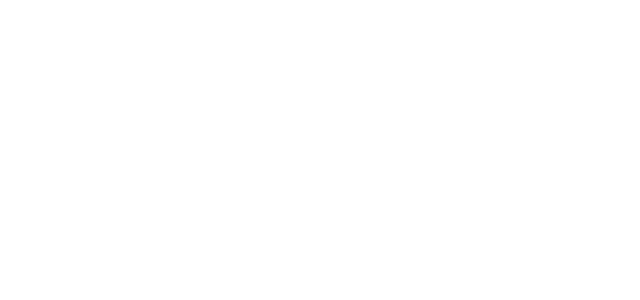
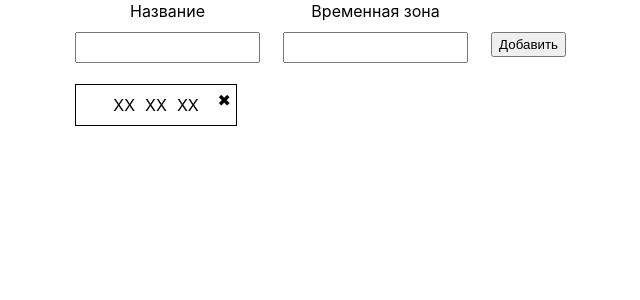
Before and after one commit to ShulaevIvan/react_hw_6_1, a React (Create React App) app: page / in a window 1280 px wide. Shown: the top 300 px of the page, without its empty margins (53-693 px from the left). Built offline with nearby package versions, Linux system fonts and the light colour scheme.

Commit message:
add basic func

```diff
--- a/src/App.css
+++ b/src/App.css
@@ -1,38 +1,4 @@
 .App {
-  text-align: center;
+
+  margin-left: 10%;
 }
-
-.App-logo {
-  height: 40vmin;
-  pointer-events: none;
-}
-
-@media (prefers-reduced-motion: no-preference) {
-  .App-logo {
-    animation: App-logo-spin infinite 20s linear;
-  }
-}
-
-.App-header {
-  background-color: #282c34;
-  min-height: 100vh;
-  display: flex;
-  flex-direction: column;
-  align-items: center;
-  justify-content: center;
-  font-size: calc(10px + 2vmin);
-  color: white;
-}
-
-.App-link {
-  color: #61dafb;
-}
-
-@keyframes App-logo-spin {
-  from {
-    transform: rotate(0deg);
-  }
-  to {
-    transform: rotate(360deg);
-  }
-}
--- a/src/App.js
+++ b/src/App.js
@@ -1,9 +1,15 @@
+import './components/FormInput/FormInput.css';
+import './components/Clock/Clock.css';
+import './App.css';
 import FormInput from "./components/FormInput/FormInput";
-import Watch from "./components/Watch/Watch";
+import Clock from "./components/Clock/Clock";
 
 function App() {
   return (
     <div className="App">
+      <FormInput>
+        <Clock></Clock>
+      </FormInput>
     </div>
   );
 }
--- /dev/null
+++ b/src/components/Clock/Clock.css
@@ -0,0 +1,41 @@
+.clock-result-wrap {
+    display: flex;
+    position: relative;
+    max-width: 600px;
+}
+.clock-wrap {
+    display: flex;
+    position: relative;
+    flex-direction: row;
+    flex-wrap: wrap;
+    width: 100%;
+}
+.rm-btn::before {
+    position: absolute;
+    top: 5px;
+    right: 5px;
+    content: '\2716';
+    cursor: pointer;
+}
+.clock-body {
+    display: flex;
+    flex-direction: row;
+    flex-wrap: wrap;
+    width: 100%;
+    justify-content: center;
+    align-items: center;
+    border: 1px solid;
+    max-width: 160px;
+    min-height: 40px;
+    position: relative;
+}
+.hours-wrap, .minutes-wrap, .seconds-wrap {
+    min-width: 100px;
+    display: flex;
+    flex-direction: column;
+    width: 25%;
+    margin-right: 2%;
+}
+.hours, .minutes, .seconds {
+    padding: 0 5px;
+}
--- /dev/null
+++ b/src/components/Clock/Clock.jsx
@@ -0,0 +1,18 @@
+import React from "react";
+
+const Clock = () => {
+    return (
+        <React.Fragment>
+            <div className="clock-wrap">
+                <div className="clock-body">
+                    <div className="rm-btn-wrap"><span className="rm-btn"></span></div>
+                    <span className="hours">XX</span>
+                    <span className="minutes">XX</span>
+                    <span className="seconds">XX</span>
+                </div>
+            </div>
+        </React.Fragment>
+    );
+}
+
+export default Clock;
--- /dev/null
+++ b/src/components/FormInput/FormInput.css
@@ -0,0 +1,33 @@
+.inputs-wrap {
+    display: flex;
+    flex-direction: row;
+    flex-wrap: wrap;
+    width: 100%;
+    align-items: center;
+    margin-bottom: 20px;
+}
+.input-name-wrap,
+.input-timezone-wrap,
+.input-btn-wrap {
+    display: flex;
+    flex-direction: column;
+    flex-wrap: wrap;
+    max-width: 33%;
+    margin-right: 2%;
+    align-items: center;
+    justify-content: space-around;
+    min-height: 64px;
+}
+.input-name-wrap label,
+.input-timezone-wrap label,
+.input-btn-wrap label {
+    margin-bottom: 10px;
+}
+.input-btn-wrap button,
+.input-name-wrap input,
+.input-timezone-wrap input {
+   min-height: 25px;
+}
+.input-btn-wrap button {
+    min-height: 25px;
+}
--- a/src/components/FormInput/FormInput.jsx
+++ b/src/components/FormInput/FormInput.jsx
@@ -1,10 +1,68 @@
 import React from "react";
+import { useState } from "react";
+import { useRef } from "react";
+
+const FormInput = (props) => {
+    const initNameState = {
+        nameInputRef: useRef(null),
+    };
+    const initZoneState = {
+        zoneInputRef: useRef(null),
+        zoneValue: undefined
+    }
+
+    const [inputNameState, setInputNameState] = useState(initNameState);
+    const [inputZoneState, setInputZoneState] = useState(initZoneState);
+
+    const nameInputHandler = () => {
+        console.log(inputNameState.nameInputRef.current.value);
+    }
+
+    const inputZoneHandler = () => {
+        console.log(inputZoneState.zoneInputRef.current.value)
+        setInputZoneState(prevState => ({
+            ...prevState,
+            zoneValue: prevState.zoneValue = inputZoneState.zoneInputRef.current.value,
+        }))
+    }
+
+    const acceptBtnHandler = () => {
+        getTime();
+    }
+
+    const getTime = () => {
+        const diffTime = inputZoneState.zoneInputRef.current.value;
+        const currentYear = new Date().getFullYear();
+        const currentMonth = new Date().getMonth();
+        const currentDay= new Date().getDay();
+        const currentHours = new Date().getHours();
+        const currentMinutes = new Date().getMinutes();
+        const currentSeconds = new Date().getSeconds();
+        const grinvich = new Date(Date.UTC(currentYear, currentMonth, currentDay));
+        console.log(grinvich)
+    }
 
 
-const FormInput = () => {
     return (
         <React.Fragment>
+            <div className="inputs-wrap">
+                <div className="input-name-wrap">
+                    <label htmlFor="clock-name">Название</label>
+                    <input ref={inputNameState.nameInputRef} onChange={nameInputHandler} id="clock-name" type="text" />
+                </div>
+                <div className="input-timezone-wrap">
+                    <label htmlFor="clock-timezone">Временная зона</label>
+                    <input ref={inputZoneState.zoneInputRef} onChange={inputZoneHandler} id="clock-timezone" type="text" />
+                </div>
+                <div className="input-btn-wrap">
+                    <label>  </label>
+                    <button onClick={acceptBtnHandler}>Добавить</button>
+                </div>
+            </div>
 
+            <div className="clock-result-wrap">
+                {props.children}
+            </div>
         </React.Fragment>
     );
 }
```
Also changed, not shown: src/components/Watch/Watch.jsx (deleted, +0 -11 lines).
